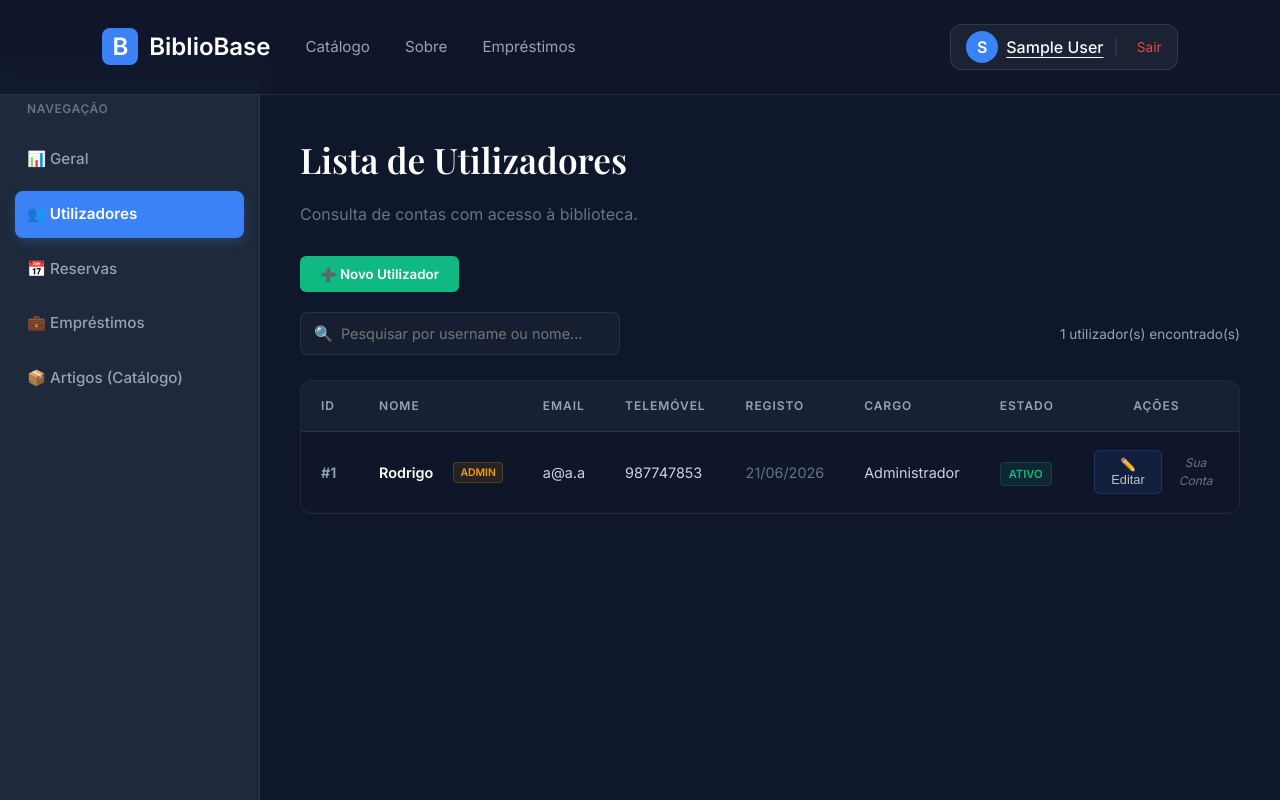
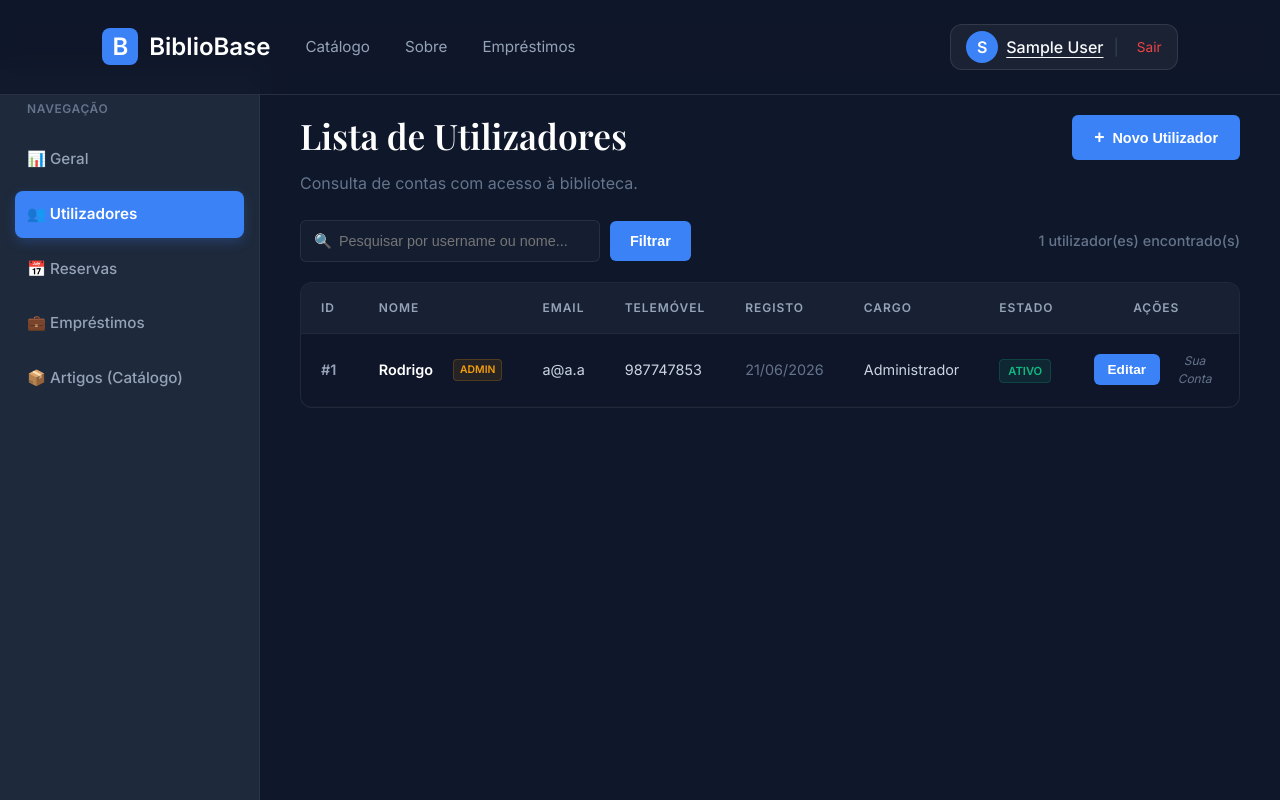
Before and after one commit to Rfernandes200/LivrisCore, a PHP site: page /admin.php?seccao=utilizadores in a window 1280 px wide. Run offline with PHP 8.4, Linux system fonts and the light colour scheme; the visitor is signed in with stand-in values (Sample User, id 1); data comes from the database, SQL or seed files in the repository; data that the repository does not hold is empty.

Commit message:
section fix

```diff
--- a/seccao_utilizadores.php
+++ b/seccao_utilizadores.php
@@ -23,19 +23,34 @@ try {
 }
 ?>
 
-<h1>Lista de Utilizadores</h1>
-<p class="admin-subtitle">Consulta de contas com acesso à biblioteca.</p>
-<button type="button" onclick="abrirModalAdicionarUtilizador()" style="background: #10b981; color: #ffffff; border: none; padding: 10px 20px; border-radius: 6px; font-weight: 600; cursor: pointer; margin-bottom: 20px; font-family: 'Inter', sans-serif;">
-    ➕ Novo Utilizador
+<div style="display: flex; justify-content: space-between; align-items: flex-start; margin-bottom: 25px; width: 100%;">
+    <div>
+       <h1 style="font-size: 2.2rem; color: white; font-weight: 600; margin: 0; font-family: 'Playfair Display', 'Georgia', 'Times New Roman', serif;">Lista de Utilizadores</h1>
+        <p style="color: #64748b; margin: 8px 0 0 0; font-size: 1rem;">Consulta de contas com acesso à biblioteca.</p>
+    </div>
+
+    <button onclick="abrirModalAdicionarUtilizador()" style="background: #3b82f6; color: white; border: none; padding: 12px 22px; border-radius: 6px; font-weight: 600; cursor: pointer; display: flex; align-items: center; gap: 8px; transition: background 0.2s; font-size: 0.9rem; margin-top: 5px;">
+        <span style="font-size: 1.1rem; font-weight: bold;">+</span> Novo Utilizador
     </button>
-<div class="admin-toolbar">
-    <form action="admin.php" method="GET" class="search-container-admin">
+</div>
+
+<div style="display: flex; justify-content: space-between; align-items: center; margin-bottom: 20px; width: 100%;">
+
+    <form action="admin.php" method="GET" style="display: flex; align-items: center; gap: 10px; margin: 0;">
         <input type="hidden" name="seccao" value="utilizadores">
-        <span class="search-icon-admin">🔍</span>
-        <input type="text" name="q" class="search-input-admin" placeholder="Pesquisar por username ou nome..." value="<?= htmlspecialchars($pesquisa) ?>">
+
+        <div style="position: relative; width: 300px;">
+            <span style="position: absolute; left: 14px; top: 50%; transform: translateY(-50%); color: #64748b; font-size: 0.9rem;">🔍</span>
+            <input type="text" name="q" placeholder="Pesquisar por username ou nome..." value="<?= htmlspecialchars($pesquisa) ?>" style="width: 100%; background: rgba(30, 41, 59, 0.4); border: 1px solid rgba(255, 255, 255, 0.08); padding: 12px 14px 12px 38px; border-radius: 6px; color: white; font-size: 0.9rem; outline: none; transition: border-color 0.2s;">
+        </div>
+
+        <button type="submit" style="background: #3b82f6; color: white; border: none; padding: 12px 20px; border-radius: 6px; font-weight: 600; cursor: pointer; font-size: 0.9rem; transition: background 0.2s;">
+            Filtrar
+        </button>
     </form>
-    <div class="counter-badge">
-        <span><?= count($utilizadores); ?> utilizador(s) encontrado(s)</span>
+
+    <div style="color: #64748b; font-size: 0.9rem; font-weight: 500;">
+        <span><?= count($utilizadores); ?> utilizador(es) encontrado(s)</span>
     </div>
 </div>
 
@@ -90,7 +105,6 @@ try {
                         <td style="text-align: center;">
                             <div style="display: flex; gap: 10px; justify-content: center; align-items: center;">
                               <button type="button"
-                                      class="btn-edit-trigger"
                                 onclick="abrirModalEditar(this)"
                                 data-id="<?= $u['id']; ?>"
                                 data-nome="<?= htmlspecialchars($u['nome']); ?>"
@@ -98,8 +112,9 @@ try {
                                 data-telemovel="<?= htmlspecialchars($u['telemovel'] ?? ''); ?>"
                                 data-tipo="<?= $isAdmin ? 'admin' : 'user'; ?>"
                                 data-ativo="<?= $u['ativo']; ?>"
-                                      data-self="<?= $eProprioAdmin ? 'true' : 'false'; ?>">
-                                  ✏️ Editar
+                                data-self="<?= $eProprioAdmin ? 'true' : 'false'; ?>"
+                                style="background: #3b82f6; color: white; border: none; padding: 8px 14px; border-radius: 6px; font-weight: 600; cursor: pointer; font-size: 0.85rem; display: flex; align-items: center; gap: 6px; transition: background 0.2s;">
+                                Editar
                               </button>
 
                                 <?php if (!$eProprioAdmin): ?>
```
Lines whose indentation alone changed are shown as unchanged.
